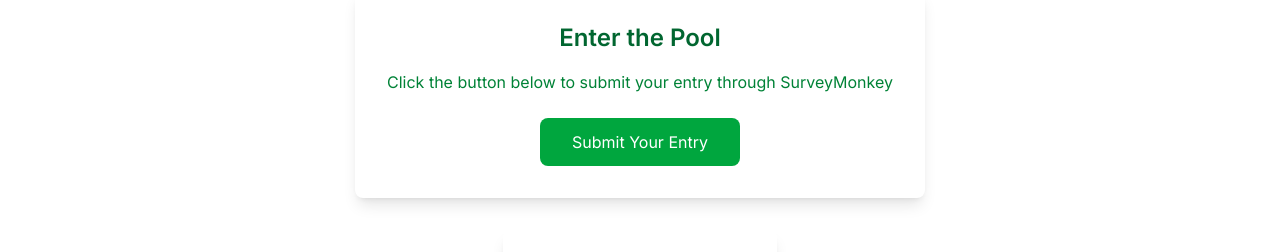
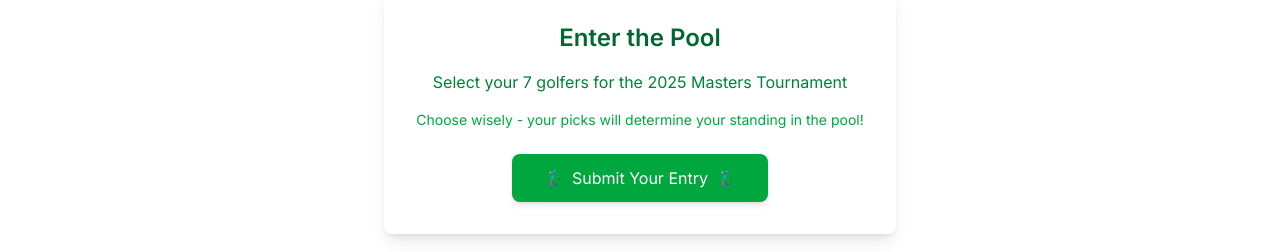
Before and after one commit to dock108/rvcc-masters, a Next.js app: page / in a window 1280 px wide. Shown: the part 510-762 px from the top of the page. Built offline with nearby package versions, Linux system fonts and the light colour scheme.

Commit message:
Update entry instructions and link for the 2025 Masters Tournament pool. Enhanced button styling and added golfer selection prompt.

```diff
--- a/src/app/page.tsx
+++ b/src/app/page.tsx
@@ -26,16 +26,21 @@
         <h2 className="text-2xl font-semibold text-green-800 mb-4">
           Enter the Pool
         </h2>
-        <p className="text-green-700 mb-6">
-          Click the button below to submit your entry through SurveyMonkey
+        <p className="text-green-700 mb-4">
+          Select your 7 golfers for the 2025 Masters Tournament
+        </p>
+        <p className="text-sm text-green-600 mb-6">
+          Choose wisely - your picks will determine your standing in the pool!
         </p>
         <a
-          href="https://www.surveymonkey.com/r/YOUR_SURVEY_LINK"
+          href="https://www.surveymonkey.com/r/YZB675F"
           target="_blank"
           rel="noopener noreferrer"
-          className="inline-block bg-green-600 text-white px-8 py-3 rounded-lg hover:bg-green-700 transition-colors"
+          className="inline-flex items-center justify-center bg-green-600 text-white px-8 py-3 rounded-lg hover:bg-green-700 transition-colors shadow-md hover:shadow-lg"
         >
+          <span className="mr-2">🏌️‍♂️</span>
           Submit Your Entry
+          <span className="ml-2">🏌️‍♂️</span>
         </a>
       </div>
 
```
Also changed, not shown: 1 other file (tests, documents, lock files or other folders).
